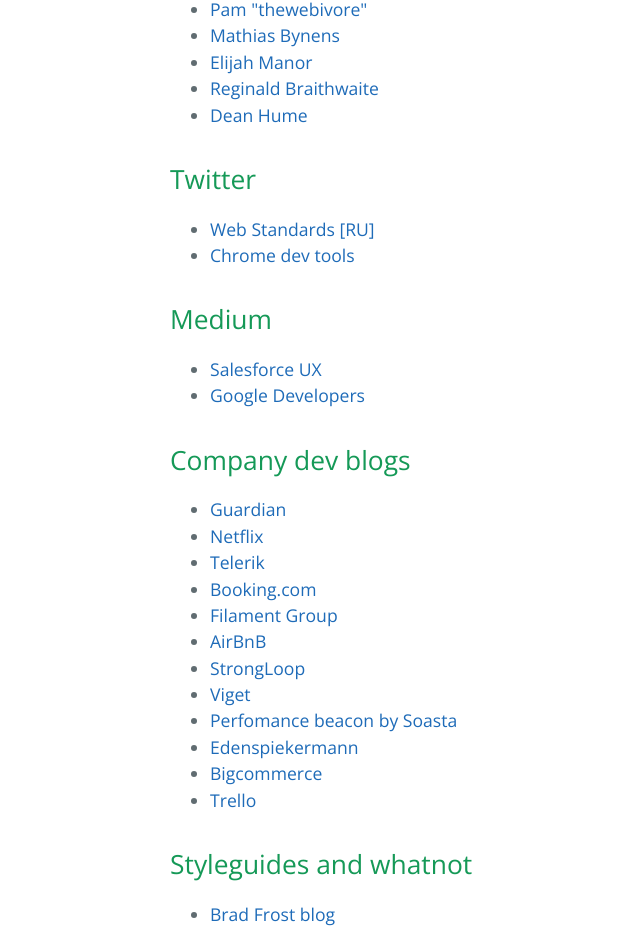
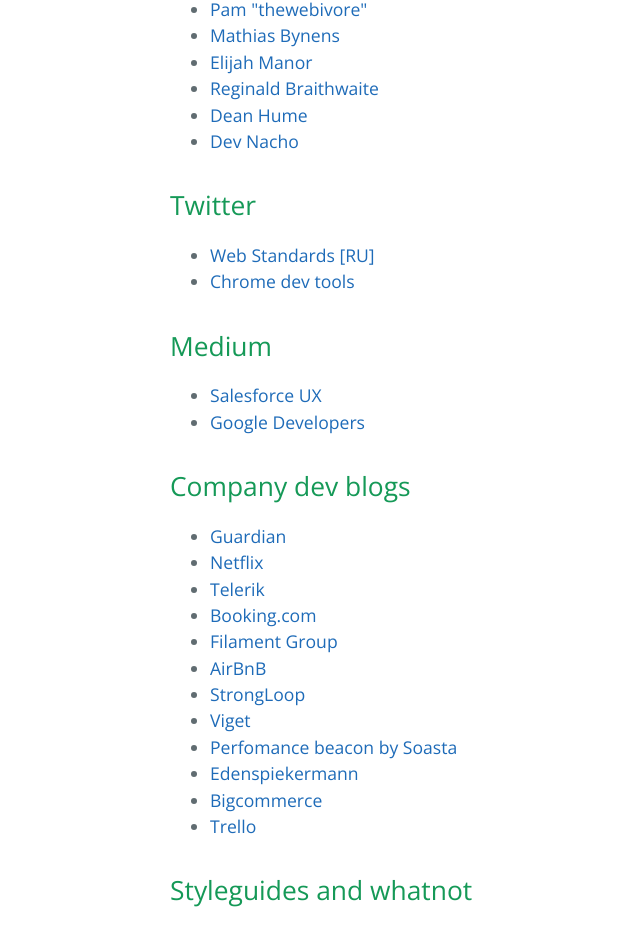
Before and after one commit to XOP/my-favourite-front-end-resources, a plain HTML site: page index.html in a window 1280 px wide. Shown: the part 2178-3106 px from the top of the page, without its empty margins (54-694 px from the left). Drawn offline with nearby package versions, Linux system fonts and the light colour scheme.

```diff
--- a/index.html
+++ b/index.html
@@ -108,6 +108,7 @@
 <li><a href="http://elijahmanor.com/">Elijah Manor</a></li>
 <li><a href="http://raganwald.com/">Reginald Braithwaite</a></li>
 <li><a href="http://deanhume.com/Home/Index">Dean Hume</a></li>
+<li><a href="http://devnacho.com/">Dev Nacho</a></li>
 </ul>
 
 <h2>
```
Also changed, not shown: params.json (+1 -1 lines).
